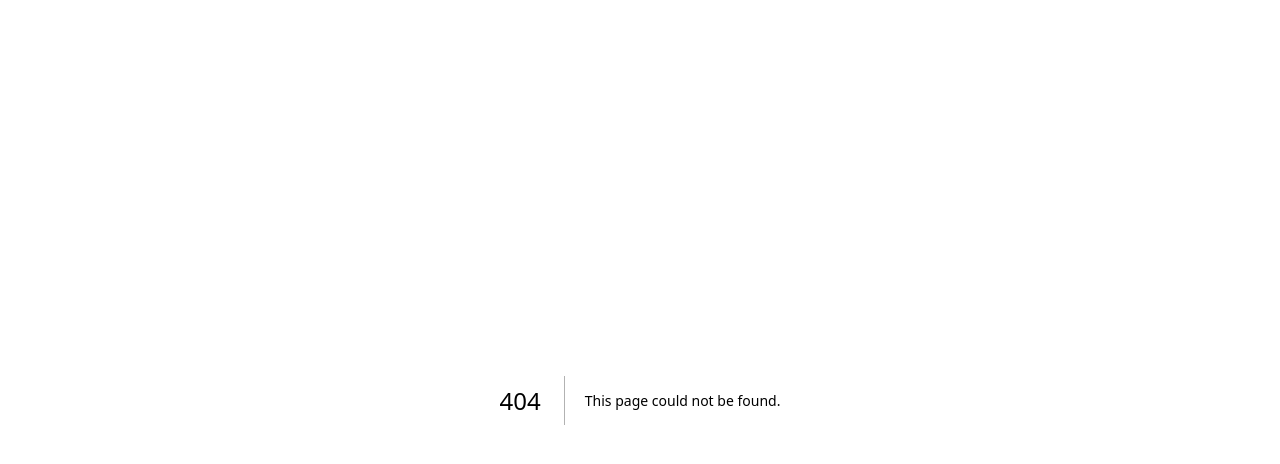
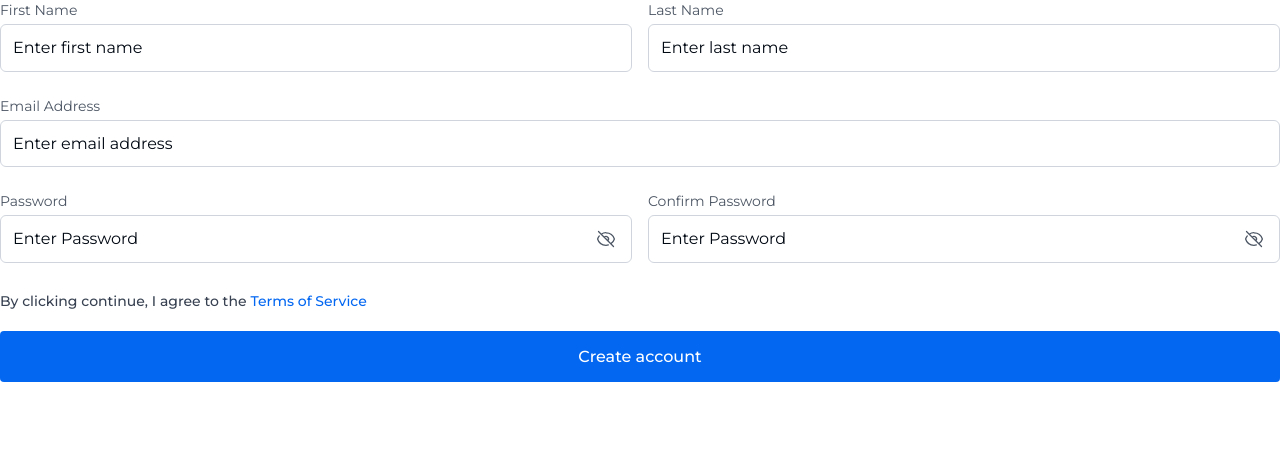
Before and after one commit to Tnaike/bug-tracker, a Next.js app: page /signup in a window 1280 px wide. Before the commit this address had no page. Shown: the top 464 px of the page. Built offline with nearby package versions, Linux system fonts and the light colour scheme.

Commit message:
Fix signup form component

```diff
--- /dev/null
+++ b/src/app/(auth)/signup/page.tsx
@@ -0,0 +1,12 @@
+
+import SignUpForm from '@/shared/components/SignUpForm';
+
+const SignUp = () => {
+  return (
+    <div>
+      <SignUpForm />
+    </div>
+  );
+};
+
+export default SignUp;
--- a/src/shared/components/Button/Button.css
+++ b/src/shared/components/Button/Button.css
@@ -7,7 +7,7 @@
 
 .btn-primary,
 .button.btn-primary {
-  @apply bg-blue-300 hover:bg-blue-50 text-white justify-center hover:text-blue-300 border border-transparent hover:border-blue-300;
+  @apply bg-blue-300 bg-gradient-to-r hover:from-blue-400 hover:to-blue-700 text-white justify-center hover:text-white border border-transparent;
 }
 
 .btn-secondary,
@@ -60,3 +60,7 @@
 .btn-large {
   @apply px-3.5 md:px-7 py-5 text-base md:text-md font-medium;
 }
+
+.btn-text {
+  @apply p-0 font-medium;
+}
--- a/src/shared/components/Button/index.tsx
+++ b/src/shared/components/Button/index.tsx
@@ -17,7 +17,7 @@ interface ButtonProps {
     | 'warning'
     | 'info'
     | 'transparent';
-  size?: 'default' | 'small' | 'medium' | 'large';
+  size?: 'default' | 'small' | 'medium' | 'large' | 'text';
   height?: string;
   disabled?: boolean;
   isLoading?: boolean;
@@ -61,7 +61,7 @@ const Button: React.FC<ButtonProps> = ({
       type={type}
       disabled={disabled || isLoading}
       onClick={onClick}
-      className={`button btn-${variant} btn-${size} h-${height} ${className}`}
+      className={cn(`button btn-${variant} btn-${size} h-${height}`, className)}
     >
       {isLoading ? <span>{loadingIcon}</span> : <span>{svgIcon}</span>}
       {label}
--- a/src/shared/components/PasswordInput/index.tsx
+++ b/src/shared/components/PasswordInput/index.tsx
@@ -15,7 +15,7 @@ const PasswordInput = React.forwardRef<HTMLInputElement, PasswordInputProps>(
       id = 'password',
       className,
       placeholder,
-      required = true,
+      required,
       value,
       defaultValue,
       onChange,
--- a/src/shared/components/SignUpForm/index.tsx
+++ b/src/shared/components/SignUpForm/index.tsx
@@ -36,14 +36,14 @@ const SignUpForm = () => {
           <PasswordInput id='confirmPassword' placeholder='Enter Password' />
         </FormField>
       </div>
-      <div className='flex flex-wrap mb-5 text-gray-700 text-sm font-medium'>
+      <div className='flex flex-wrap mb-5 text-gray-700 text-sm items-center font-medium'>
         <p>By clicking continue, I agree to the </p>
-        <div className='cursor-pointer text-blue-300'>
-          <Button label='Terms of Service' variant='transparent' />
+        <div className='cursor-pointer text-blue-300 ml-1'>
+          <Button label='Terms of Service' size='text' variant='basic' />
         </div>
       </div>
       <div className='mb-6 flex items-center justify-center'>
-        <Button type='submit' className='w-full' label='Create account' />
+        <Button type='submit' size='medium' className='w-full' label='Create account' />
       </div>
     </form>
   );
```
Also changed, not shown: src/app/(auth)/signup/index.tsx (deleted).
